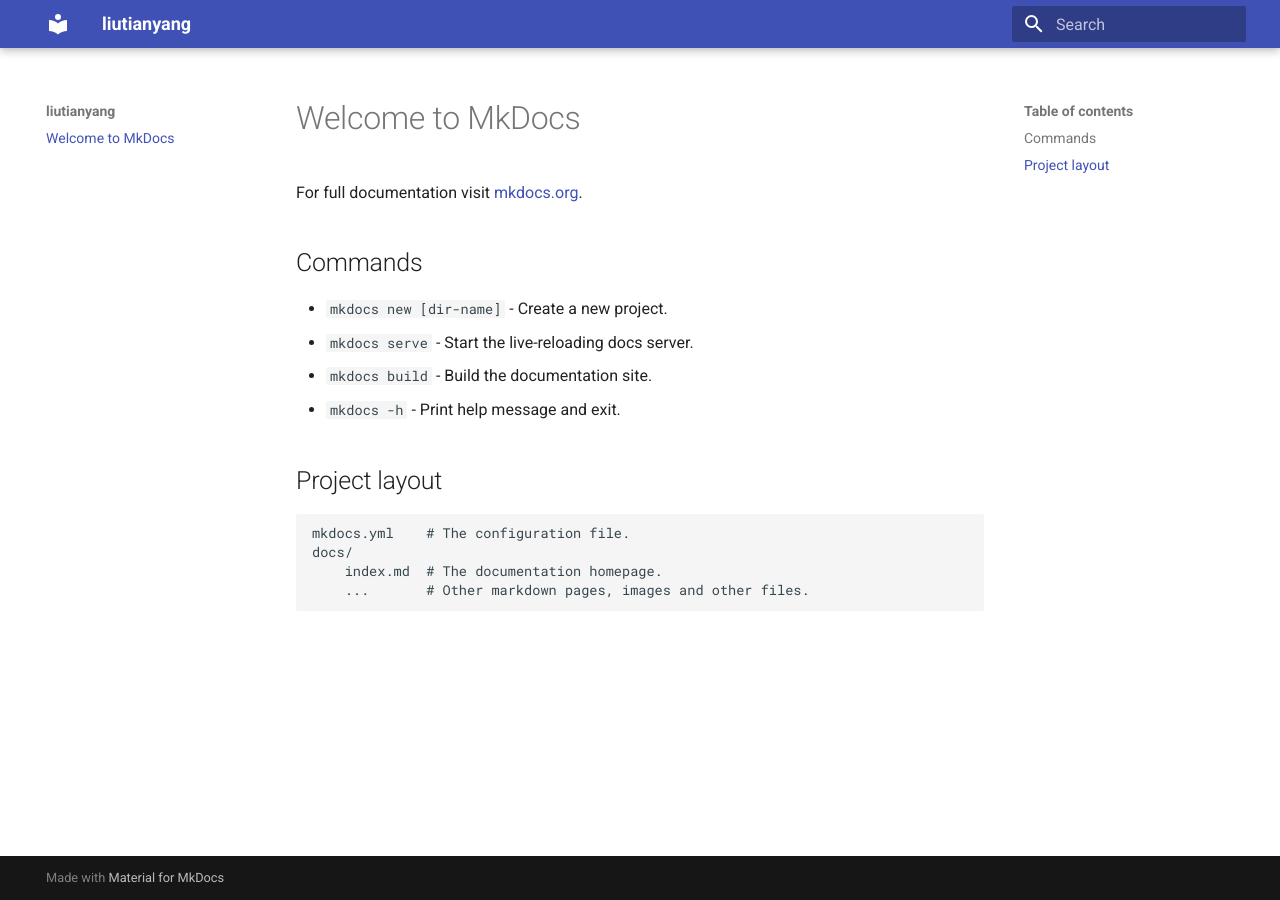
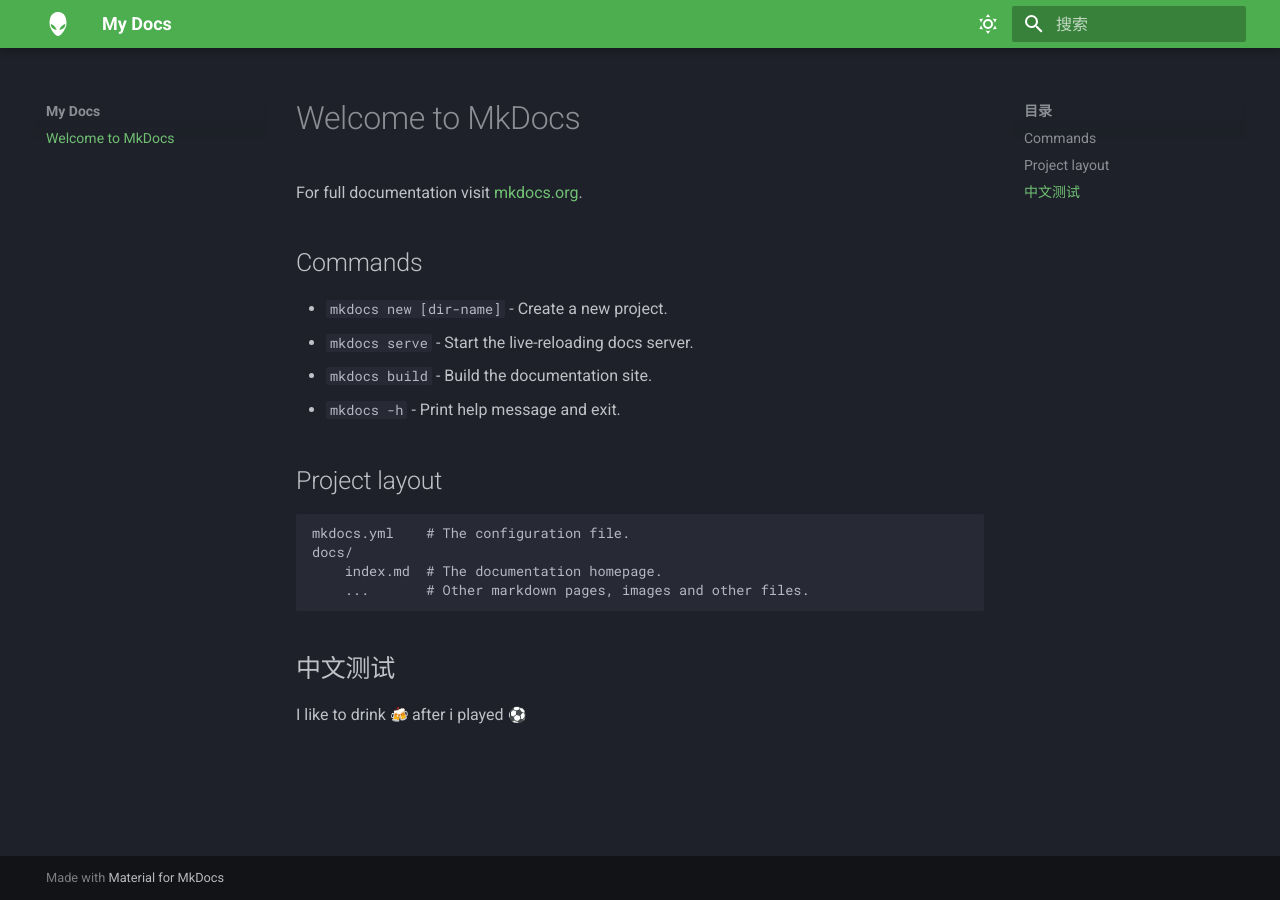
Before and after one commit to Pokonliu/HomePage, an MkDocs documentation site: the page built from docs/index.md, in a window 1280 px wide. Built offline with MkDocs 1.6.1 and Material for MkDocs 9.7.7, drawn with Linux system fonts in a browser that asks for light colours; emoji names are drawn with the system emoji font.

Commit message:
Upload code 01

```diff
--- a/docs/index.md
+++ b/docs/index.md
@@ -15,3 +15,5 @@
     docs/
         index.md  # The documentation homepage.
         ...       # Other markdown pages, images and other files.
+## 中文测试
+I like to drink :beers: after i played :soccer:
--- a/mkdocs.yml
+++ b/mkdocs.yml
@@ -1,5 +1,33 @@
-site_name: liutianyang
+# yaml-language-server: $schema=https://squidfunk.github.io/mkdocs-material/schema.json
 
-# Theme
+site_name: My Docs
+site_url: https://mydomain.org/mysite
 theme:
+  language: zh
   name: material
+
+  icon:
+    logo: simple/alienware
+
+  palette:
+    # Dark Mode
+    - scheme: slate
+      toggle:
+        icon: material/weather-sunny
+        name: Dark mode
+      primary: green
+      accent: deep purple
+
+    # Light Mode
+    - scheme: default
+      toggle:
+        icon: material/weather-night
+        name: Light mode
+      primary: blue
+      accent: deep orange
+
+markdown_extensions:
+  - attr_list
+  - pymdownx.emoji:
+      emoji_index: !!python/name:material.extensions.emoji.twemoji
+      emoji_generator: !!python/name:material.extensions.emoji.to_svg
```
Also changed, not shown: 1 other file.
